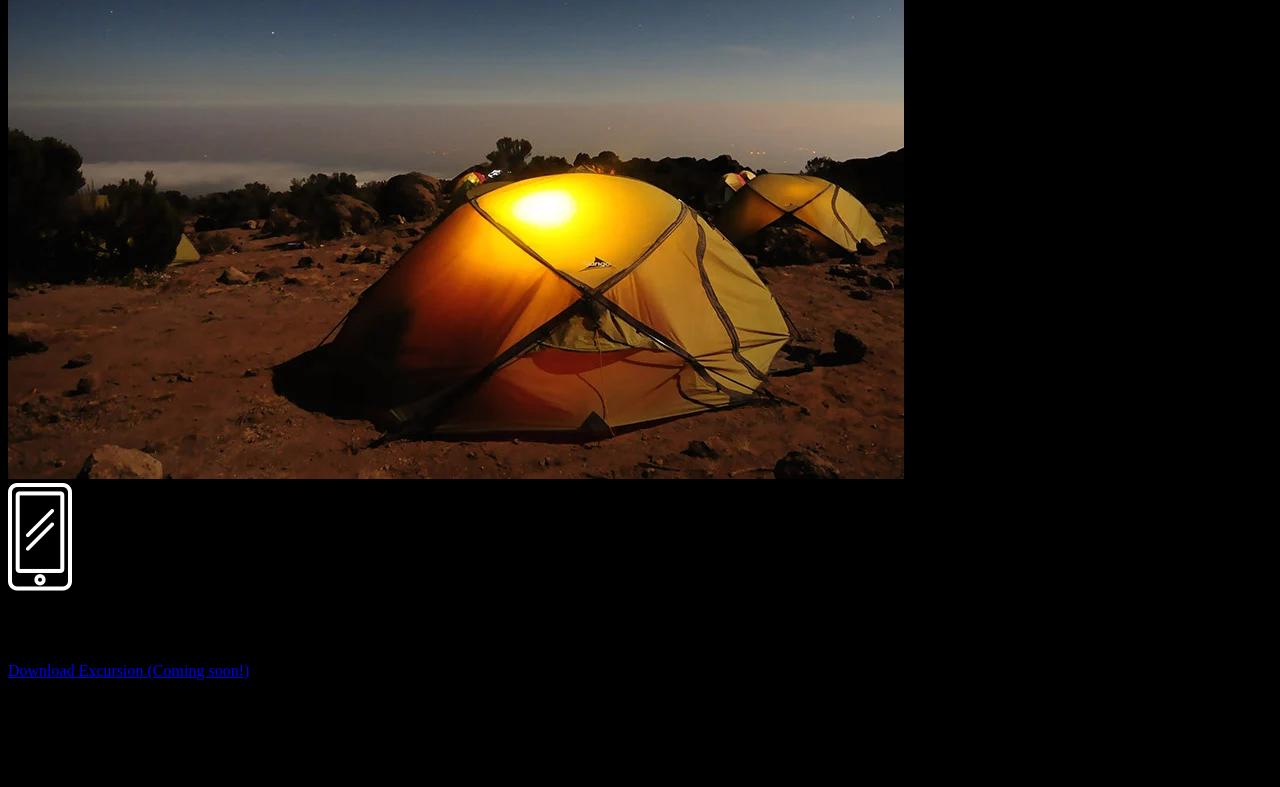
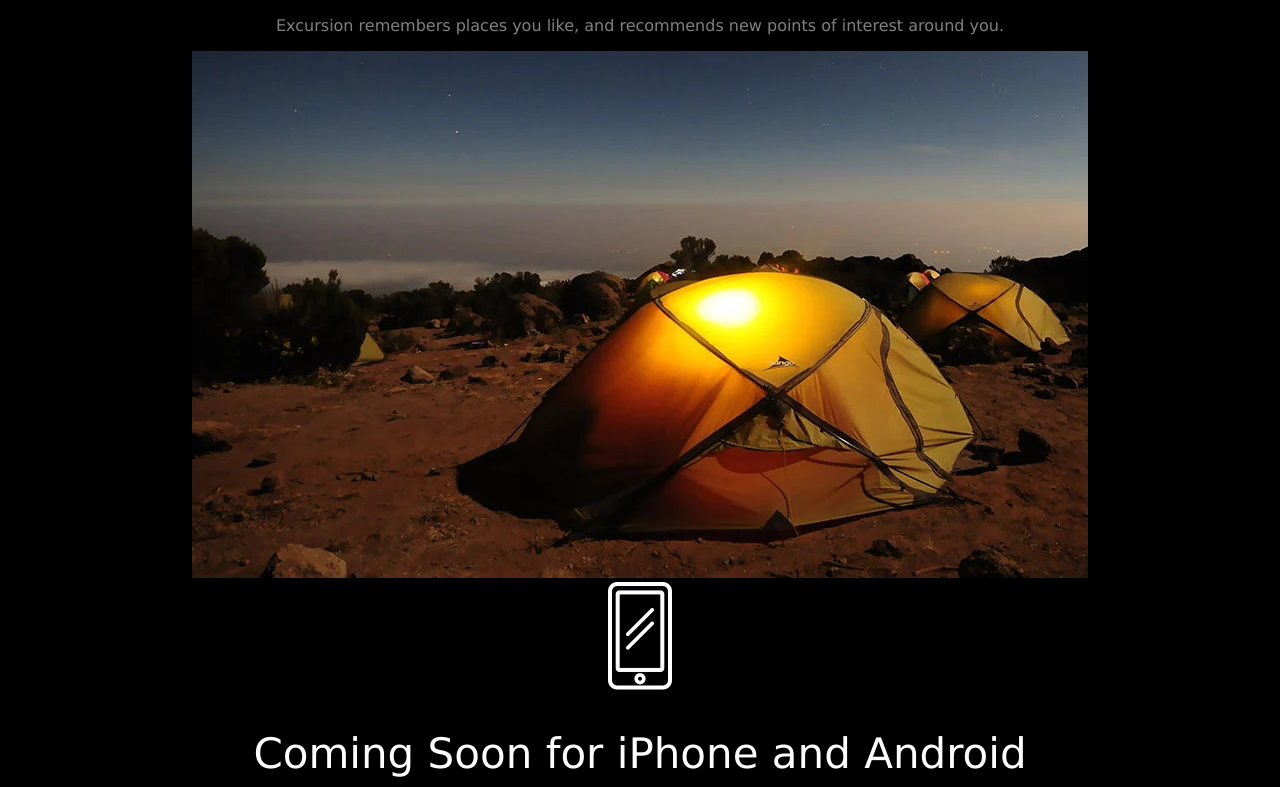
Before and after one commit to GabijaU/excursion, a plain HTML site: page index.html in a window 1280 px wide. Shown: the part 417-1204 px from the top of the page. Before the commit the page ends 1147 px from the top, so only its background shows below. Drawn offline with Linux system fonts and the light colour scheme.

Commit message:
Finished CSS

```diff
--- a/resources/css/style.css
+++ b/resources/css/style.css
@@ -1,3 +1,30 @@
 body {
     background-color: black;
+    font-family: Verdana, Geneva, Tahoma, sans-serif;
+    color: white;
+    text-align: center;
 }
+
+h1 {
+    font-size: 50px;
+    font-weight: normal;
+}
+
+.coming {
+    color: aquamarine;
+    font-size: 16px;
+}
+
+h2{
+    font-size: 42px;
+    font-weight: 300;
+}
+
+p {
+    font-size: 21;
+    color: gray;
+}
+
+footer p {
+    text-align: right;
+}
```
